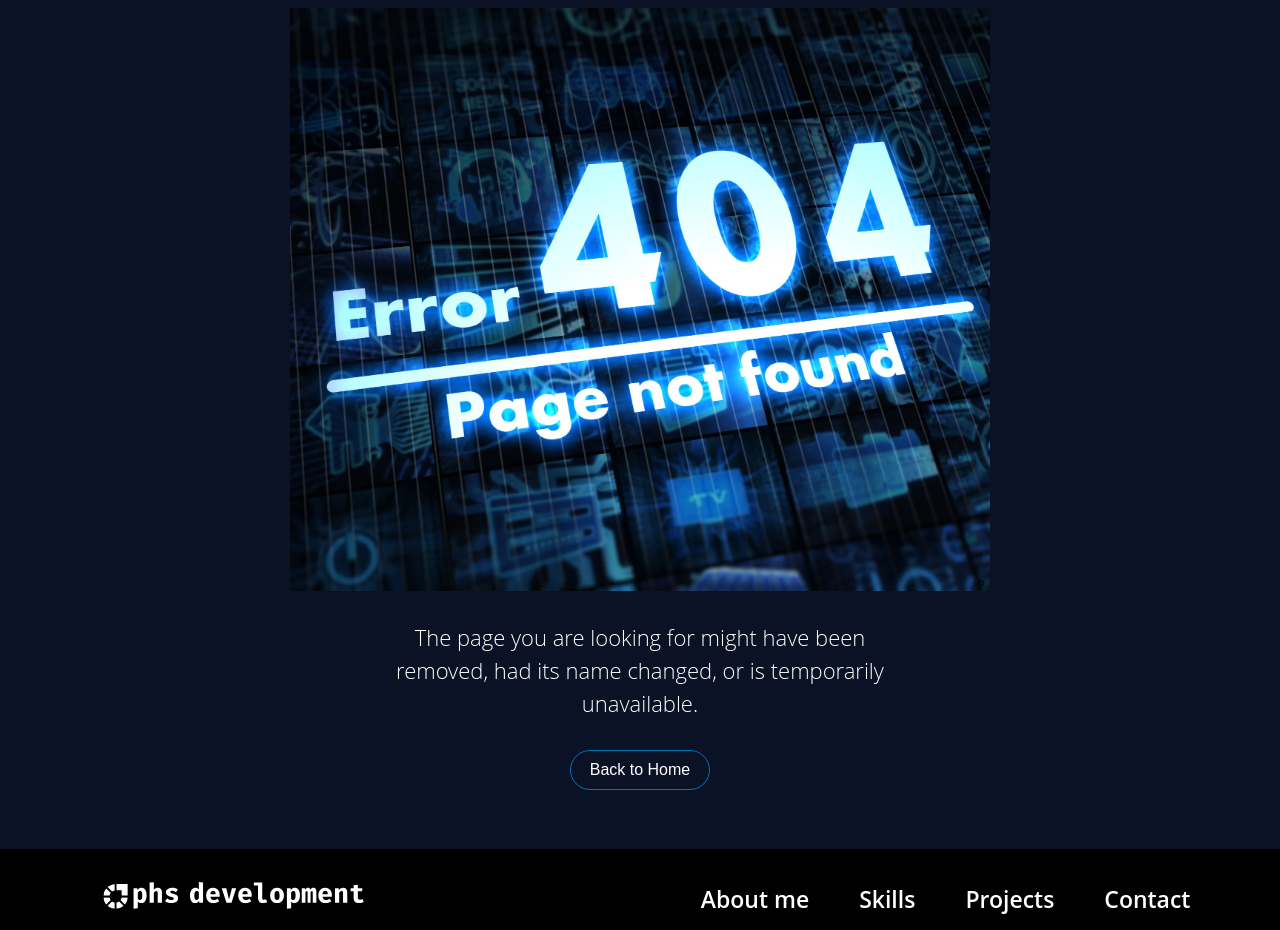
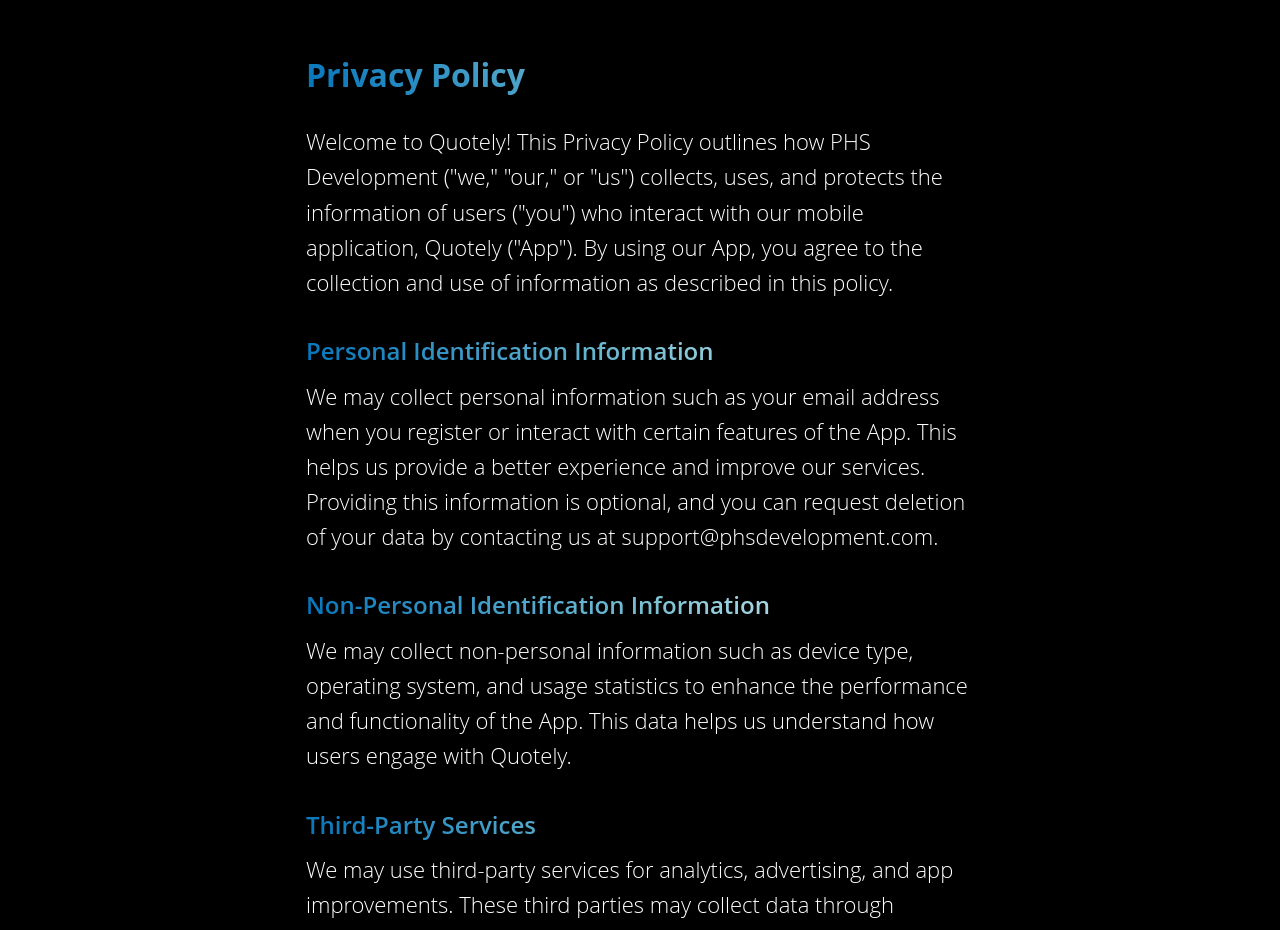
Before and after one commit to phsworks/portfolio-react, a React (Vite) app: page /privacy in a window 1280 px wide. Shown: the part 51-981 px from the top of the page. Built offline with nearby package versions, Linux system fonts and the light colour scheme.

Commit message:
privacy page added

```diff
--- a/src/App.jsx
+++ b/src/App.jsx
@@ -8,6 +8,7 @@
 import ErrorPage from "./pages/ErrorPage";
 import { I18nextProvider } from "react-i18next";
 import i18n from "./i18n";
+import PrivacyPage from "./pages/PrivacyPage";
 
 function App() {
   return (
@@ -22,6 +23,7 @@
               element={<ProjectDetailsPage />}
             />
             <Route path="/aboutme" element={<AboutPage />} />
+            <Route path="/privacy" element={<PrivacyPage />} />
             <Route path="*" element={<ErrorPage />} />
           </Routes>
         </div>
--- a/src/Components/Hero.css
+++ b/src/Components/Hero.css
@@ -2,16 +2,15 @@
   background: var(--dark--gradient)
 }
 
-
 .hero {
-  height: 1020px;
+  height: 1200px;
   padding-left: 30px;
   padding-top: 100px;
   display: flex;
   justify-content: center;
   align-items: flex-start;
   flex-direction: column;
-  gap: 13px;
+  gap: 15px;
 
   h1 {
     padding-bottom: 20px;
@@ -124,7 +123,7 @@
 
 @media (min-width: 1100px) {
   .hero {
-    height: 99vh;
+    height: 110vh;
     flex-direction: row;
     justify-content:space-around;
     padding-top: 140px;
--- /dev/null
+++ b/src/pages/PrivacyPage.css
@@ -0,0 +1,45 @@
+/* PrivacyPage.css */
+
+.privacy-container {
+  max-width: 768px;
+  margin: 0 auto;
+  padding: 100px 50px 100px 50px;
+  color: 'white';
+  line-height: 1.6;
+}
+
+.privacy-title {
+  font-size: 2rem;
+  font-weight: bold;
+  margin-bottom: 1.5rem;
+}
+
+.privacy-subtitle {
+  font-size: 1.5rem;
+  font-weight: 600;
+  margin-top: 2rem;
+  margin-bottom: 0.5rem;
+}
+
+.privacy-paragraph {
+  margin-bottom: 1rem;
+}
+
+.privacy-link {
+  color: #2563eb;
+  text-decoration: underline;
+}
+
+@media (max-width: 600px) {
+  .privacy-title {
+    font-size: 1.6rem;
+  }
+
+  .privacy-subtitle {
+    font-size: 1.25rem;
+  }
+
+  .privacy-container {
+    padding: 1.5rem 1rem;
+  }
+}
--- /dev/null
+++ b/src/pages/PrivacyPage.jsx
@@ -0,0 +1,82 @@
+import React from "react";
+import "./PrivacyPage.css";
+
+
+const PrivacyPage = () => {
+  return (
+    <div className="privacy-container">
+      <h1 className="privacy-title">Privacy Policy</h1>
+
+      <p className="privacy-paragraph">
+        Welcome to Quotely! This Privacy Policy outlines how PHS Development
+        ("we," "our," or "us") collects, uses, and protects the information of
+        users ("you") who interact with our mobile application, Quotely ("App").
+        By using our App, you agree to the collection and use of information as
+        described in this policy.
+      </p>
+
+      <h2 className="privacy-subtitle">Personal Identification Information</h2>
+      <p className="privacy-paragraph">
+        We may collect personal information such as your email address when you
+        register or interact with certain features of the App. This helps us
+        provide a better experience and improve our services. Providing this
+        information is optional, and you can request deletion of your data by
+        contacting us at{" "}
+        <a
+          href="mailto:support@phsdevelopment.com"
+          className="text-blue-600 underline"
+        >
+          support@phsdevelopment.com
+        </a>
+        .
+      </p>
+
+      <h2 className="privacy-subtitle">
+        Non-Personal Identification Information
+      </h2>
+      <p className="privacy-paragraph">
+        We may collect non-personal information such as device type, operating
+        system, and usage statistics to enhance the performance and
+        functionality of the App. This data helps us understand how users engage
+        with Quotely.
+      </p>
+
+      <h2 className="privacy-subtitle">Third-Party Services</h2>
+      <p className="privacy-paragraph">
+        We may use third-party services for analytics, advertising, and app
+        improvements. These third parties may collect data through tracking
+        technologies such as cookies or SDKs. We encourage you to review their
+        privacy policies for more details.
+      </p>
+
+      <h2 className="privacy-subtitle">Data Security</h2>
+      <p className="privacy-paragraph">
+        Your privacy is important to us. We implement industry-standard security
+        measures to protect your data. However, no method of transmission over
+        the internet is 100% secure, so we cannot guarantee absolute security.
+      </p>
+
+      <h2 className="privacy-subtitle">Changes to This Privacy Policy</h2>
+      <p className="privacy-paragraph">
+        We may update this policy from time to time. Any changes will be
+        reflected within the App. We encourage users to review the policy
+        periodically.
+      </p>
+
+      <h2 className="privacy-subtitle">Contact Us</h2>
+      <p className="privacy-paragraph">
+        If you have any questions or concerns about this Privacy Policy, feel
+        free to contact us at{" "}
+        <a
+          href="mailto:support@phsdevelopment.com"
+          className="text-blue-600 underline"
+        >
+          support@phsdevelopment.com
+        </a>
+        .
+      </p>
+    </div>
+  );
+};
+
+export default PrivacyPage;
```
